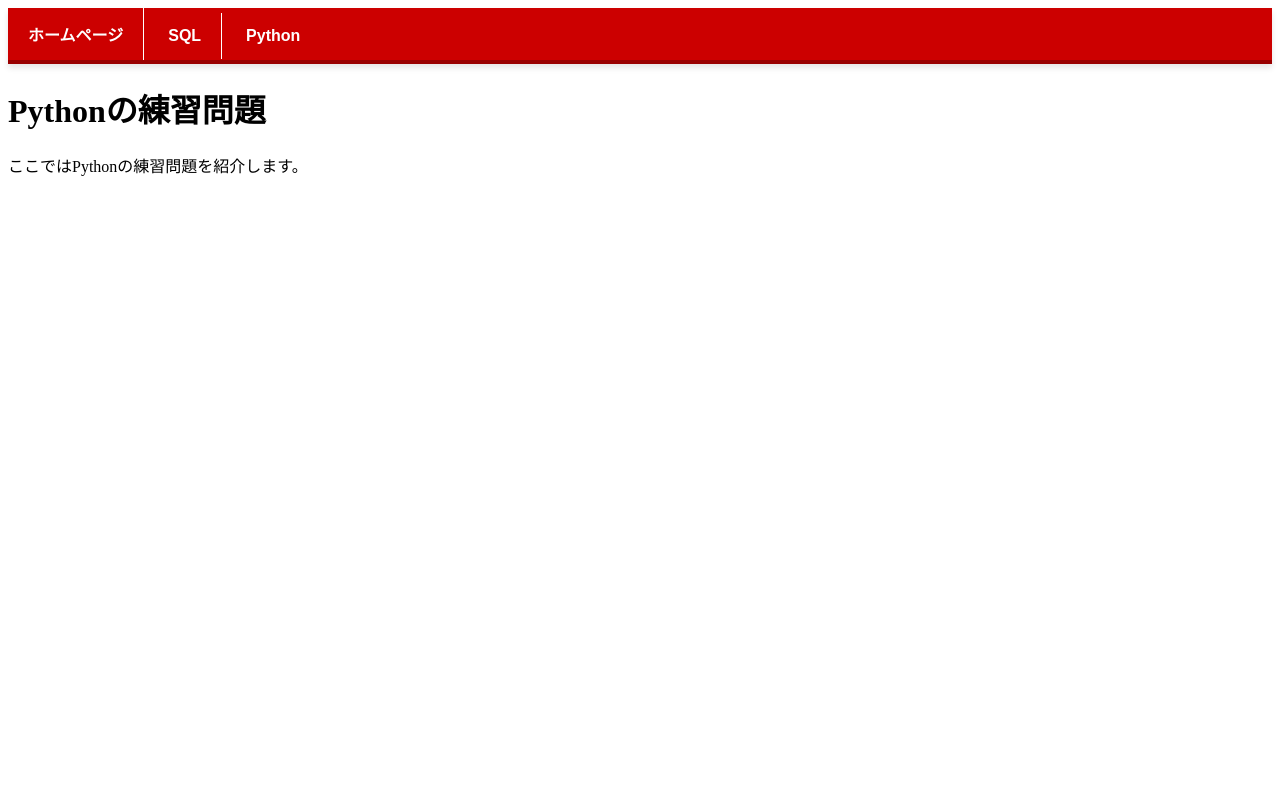
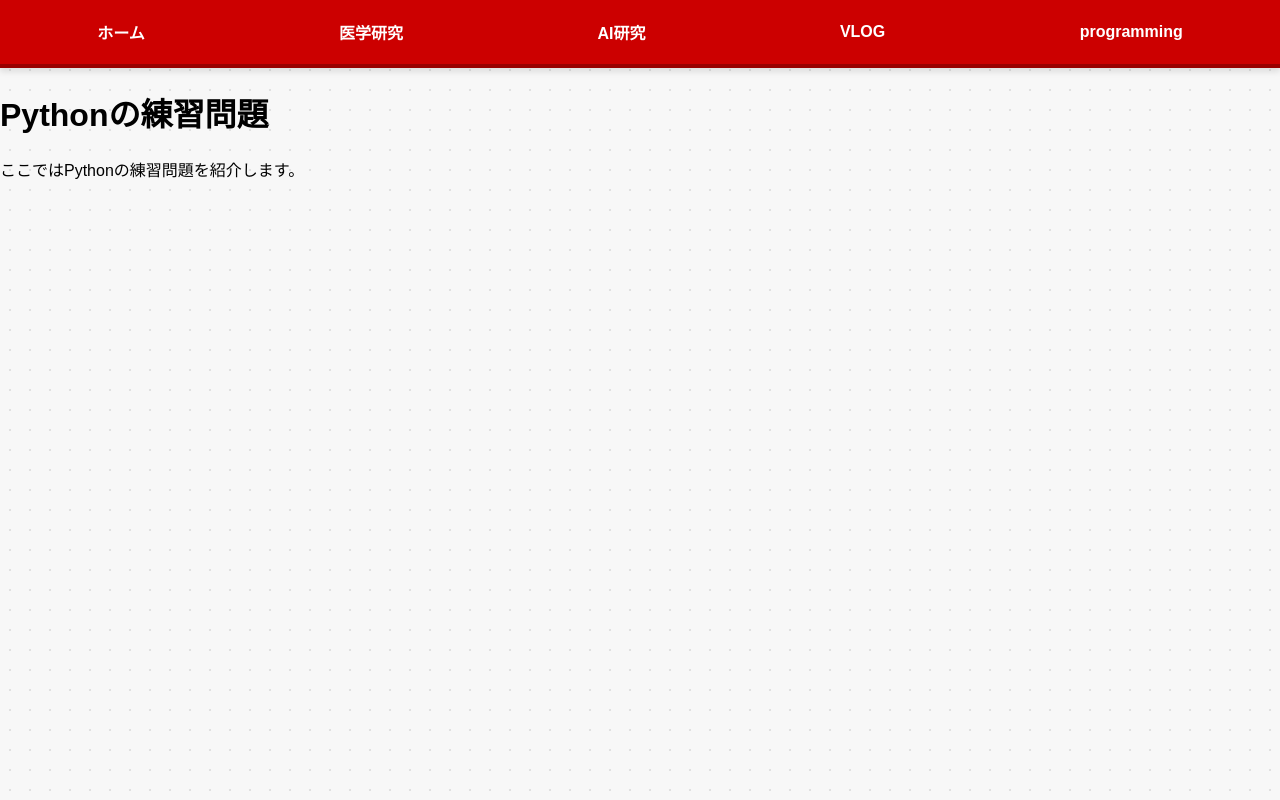
Before and after one commit to ToshihiroHisasue/Toshihiro_Hisasue, a plain HTML site: page python.html in a window 1280 px wide. Drawn offline with Linux system fonts and the light colour scheme.

Commit message:
Update python.html

```diff
--- a/python.html
+++ b/python.html
@@ -5,54 +5,92 @@
     <meta name="viewport" content="width=device-width, initial-scale=1.0">
     <title>Pythonの練習問題</title>
     <style>
+        /* ページ全体の背景 */
+        body {
+            background-color: #f7f7f7;
+            background-image: radial-gradient(circle, #e0e0e0 1px, transparent 1px);
+            background-size: 20px 20px;
+            margin: 0;
+            font-family: Arial, sans-serif;
+        }
+
         /* ナビゲーション全体のスタイル */
         nav {
-            background-color: #c00; /* 赤色 */
-            overflow: hidden;
-            box-shadow: 0 4px 6px rgba(0, 0, 0, 0.1); /* 少し影を追加 */
-            border-bottom: 4px solid #900; /* 下に濃い赤色のライン */
+            background-color: #c00;
+            display: flex;
+            justify-content: space-around;
+            align-items: center;
+            padding: 10px 0;
+            box-shadow: 0 4px 6px rgba(0, 0, 0, 0.1);
+            border-bottom: 4px solid #900;
         }
 
         /* リンクのスタイル */
-        nav a {
-            color: white; /* 白色の文字 */
-            text-decoration: none; /* 下線を削除 */
-            padding: 14px 20px; /* 内側の余白 */
-            display: inline-block;
-            font-family: Arial, sans-serif; /* フォント */
-            font-size: 16px; /* 文字サイズ */
-            font-weight: bold; /* 太字 */
-            transition: background-color 0.3s ease; /* ホバー時のエフェクト */
+        nav a, .dropbtn {
+            color: white;
+            text-decoration: none;
+            padding: 10px 15px;
+            font-family: Arial, sans-serif;
+            font-size: 16px;
+            font-weight: bold;
+            transition: background-color 0.3s ease;
+            border: none;
+            background: none;
+            cursor: pointer;
         }
 
-        /* ホバー時のスタイル */
-        nav a:hover {
-            background-color: #900; /* 濃い赤色に変化 */
-            text-decoration: underline; /* 下線を追加 */
+        nav a:hover, .dropbtn:hover {
+            background-color: #900;
         }
 
-        /* 区切り線のスタイル */
-        nav a:not(:last-child) {
-            border-right: 1px solid #fff; /* 各リンクの間に白色の線 */
+        /* ドロップダウンメニューのスタイル */
+        .dropdown {
+            position: relative;
+            display: inline-block;
         }
 
-        /* スマホ対応 */
-        @media (max-width: 768px) {
-            nav a {
-                display: block; /* タブを縦並びに */
-                text-align: center;
-            }
+        .dropdown-content {
+            display: none;
+            position: absolute;
+            background-color: #f9f9f9;
+            min-width: 160px;
+            box-shadow: 0px 8px 16px rgba(0, 0, 0, 0.2);
+            z-index: 1;
+        }
+
+        .dropdown-content a {
+            color: black;
+            padding: 12px 16px;
+            text-decoration: none;
+            display: block;
+        }
+
+        .dropdown-content a:hover {
+            background-color: #f1f1f1;
+        }
+
+        .dropdown:hover .dropdown-content {
+            display: block;
         }
     </style>
 </head>
 <body>
-    <header>
-        <nav>
-            <a href="index.html">ホームページ</a>
-            <a href="SQL.html">SQL</a>
-            <a href="python.html">Python</a>
-        </nav>
-    </header>
+    <!-- ナビゲーション -->
+    <nav>
+        <a href="index.html">ホーム</a>
+        <a href="medical.html">医学研究</a>
+        <a href="ai.html">AI研究</a>
+        <a href="vlog.html">VLOG</a>
+        <div class="dropdown">
+            <button class="dropbtn">programming</button>
+            <div class="dropdown-content">
+                <a href="SQL.html">SQL</a>
+                <a href="python.html">Python</a>
+            </div>
+        </div>
+    </nav>
+
+    <!-- メインコンテンツ -->
     <h1>Pythonの練習問題</h1>
     <p>ここではPythonの練習問題を紹介します。</p>
 </body>
```
